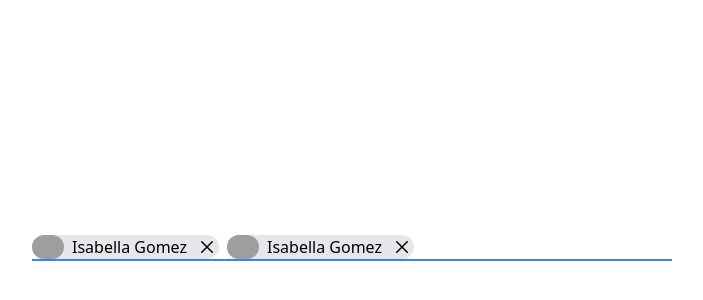
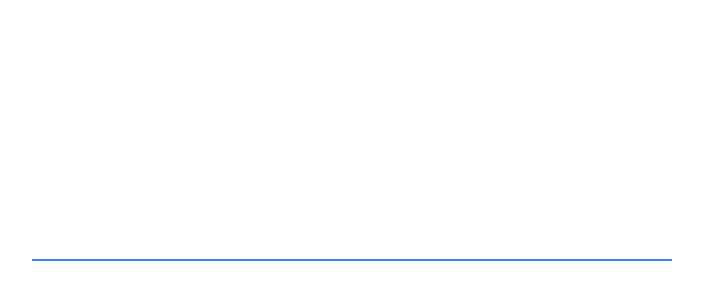
Before and after one commit to pranjulagrawal9/zepto-assignment, a React (Vite) app: page / in a window 1280 px wide. Shown: the part 152-452 px from the top of the page, without its empty margins (288-991 px from the left). Built offline with nearby package versions, Linux system fonts and the light colour scheme; grey boxes are pictures that could not be loaded.

Commit message:
Implement chips add functionality

```diff
--- a/src/components/Chip.jsx
+++ b/src/components/Chip.jsx
@@ -1,15 +1,12 @@
 import { IoCloseOutline } from "react-icons/io5";
 
-function Chip() {
+function Chip({ name, imageUrl }) {
   return (
     <div className="flex gap-2 items-center bg-gray-200 rounded-3xl w-fit">
       <div className="w-8 rounded-full overflow-hidden">
-        <img
-          src="https://randomuser.me/api/portraits/women/81.jpg"
-          alt="user-photo"
-        />
+        <img src={imageUrl} alt="user-photo" />
       </div>
-      <p>Isabella Gomez</p>
+      <p>{name}</p>
       <IoCloseOutline size={24} cursor="pointer" />
     </div>
   );
--- a/src/components/InputField.jsx
+++ b/src/components/InputField.jsx
@@ -7,21 +7,27 @@ function InputField() {
   const [searchQuery, setSearchQuery] = useState("");
   const [displayBox, setDisplayBox] = useState(false);
 
+  function handleChipsChange(user) {
+    setChips((prev) => [...prev, user]);
+  }
+
   return (
     <div className="w-1/2 border-b-2 border-blue-500">
       <div className="flex flex-wrap gap-2">
-        <Chip />
-        <Chip />
+        {chips?.map((chip) => (
+          <Chip key={chip.id} {...chip} />
+        ))}
         <div className="relative">
           <input
             type="text"
             className="outline-none"
             onFocus={() => setDisplayBox(true)}
-            onBlur={() => setDisplayBox(false)}
             value={searchQuery}
             onChange={(e) => setSearchQuery(e.target.value)}
           />
-          {displayBox && <ResultsBox query={searchQuery} />}
+          {displayBox && (
+            <ResultsBox query={searchQuery} onSelect={handleChipsChange} />
+          )}
         </div>
       </div>
     </div>
--- a/src/components/Result.jsx
+++ b/src/components/Result.jsx
@@ -1,6 +1,14 @@
-function Result({ user }) {
+function Result({ user, onSelect, setResults }) {
+  function handleUserSelection() {
+    onSelect(user);
+    setResults((prev) => prev.filter((foundUser) => foundUser.id !== user.id));
+  }
+
   return (
-    <div className="flex justify-between items-center hover:bg-gray-100 px-3 py-1 cursor-pointer">
+    <div
+      className="flex justify-between items-center hover:bg-gray-100 px-3 py-1 cursor-pointer"
+      onClick={handleUserSelection}
+    >
       <div className="flex items-center gap-2">
         <div className="w-10 rounded-full overflow-hidden">
           <img src={user?.imageUrl} alt="user-image" />
--- a/src/components/ResultsBox.jsx
+++ b/src/components/ResultsBox.jsx
@@ -2,20 +2,21 @@ import { useEffect, useState } from "react";
 import Result from "./Result";
 import { users } from "../data/users";
 
-function ResultsBox({ query }) {
-  const [foundUsers, setFoundUsers] = useState([]);
+function ResultsBox({ query, onSelect }) {
+  const [results, setResults] = useState(users);
+  const [filteredResults, setFilteredResults] = useState([]);
 
   useEffect(() => {
-    const foundUsers = users?.filter((user) =>
+    const filteredResults = results.filter((user) =>
       user.name.toLowerCase().includes(query.toLowerCase())
     );
-    setFoundUsers(foundUsers);
-  }, [query]);
+    setFilteredResults(filteredResults);
+  }, [query, results]);
 
   return (
     <div className="w-96 shadow-lg rounded-sm absolute mt-2">
-      {foundUsers?.map((user) => (
-        <Result user={user} key={user.id} />
+      {filteredResults?.map((user) => (
+        <Result user={user} key={user.id} {...{ onSelect, setResults }} />
       ))}
     </div>
   );
```
